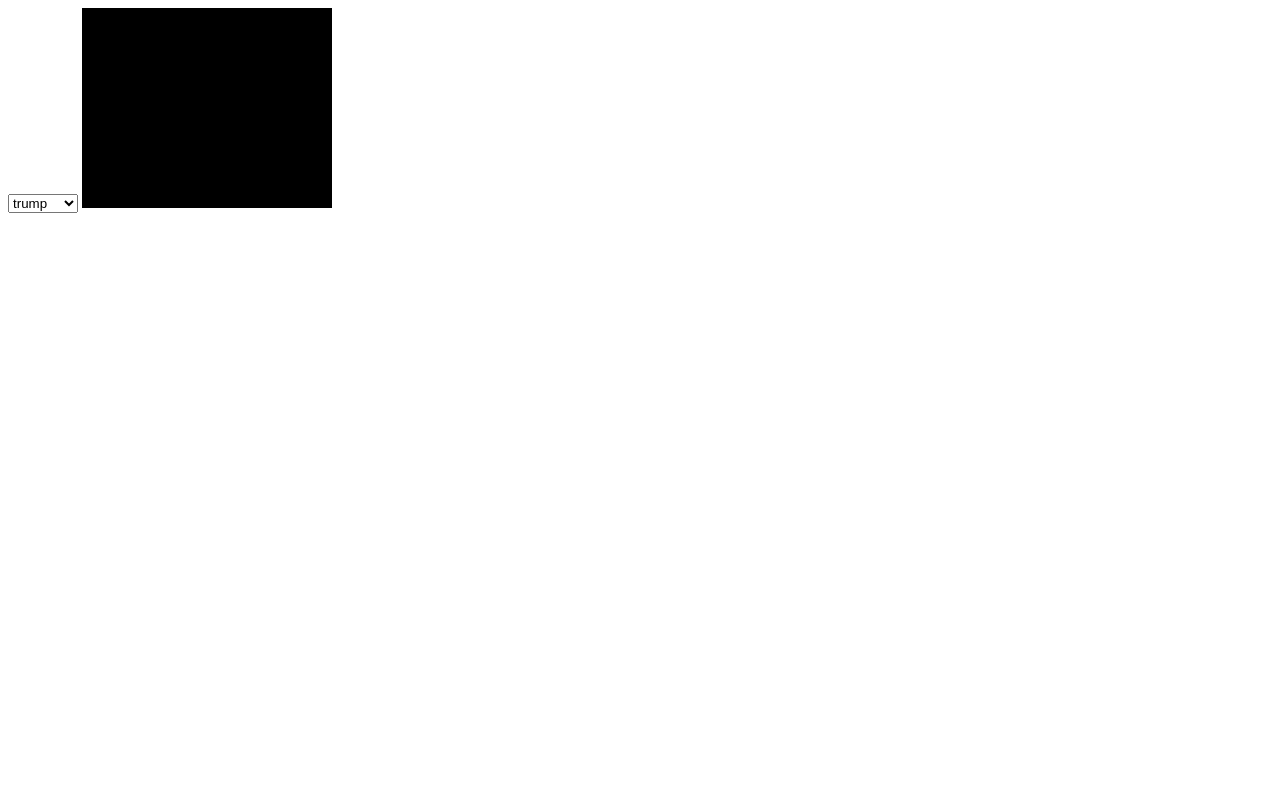
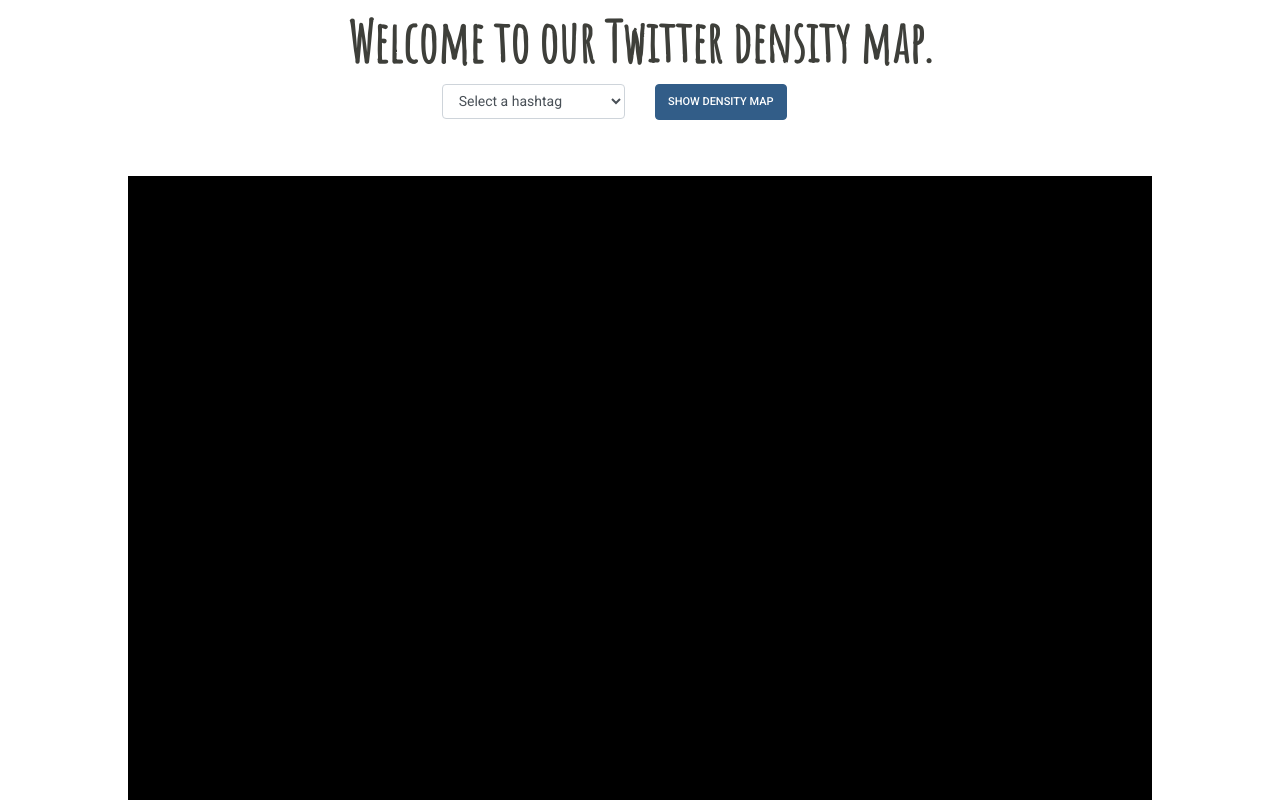
Before and after one commit to JustAnAccountForLearning/twitter-map, a Django app: page / in a window 1280 px wide. Run offline with Django 3.2, Linux system fonts and the light colour scheme; a map, chart or similar area stays blank; some libraries are stand-ins or nearby versions.

Commit message:
flesh out basic UI and index.js

```diff
--- /dev/null
+++ b/projectsite/application/helpers.py
@@ -0,0 +1,2 @@
+# This is where most back end workload should take place.
+# Functions can then be imported into and called from views.py
--- a/projectsite/application/models.py
+++ b/projectsite/application/models.py
@@ -3,14 +3,16 @@ import datetime
 from django.db import models
 from django.utils import timezone
 
+# This is the object that each line pulls from our database.
+# TODO: Update to correctly reflect the values stored in our database
 class Twitter(models.Model):
     content = models.CharField(max_length=280)
     hashtag = models.CharField(max_length=200)
     timestamp = models.DateTimeField()
     longitude = models.FloatField()
     latitude = models.FloatField()
+
     def __str__(self):
-        # TODO: What are we actually returning here?
-        return 0
+        return self.content
     def hashtagged(self):
         return self.hashtag
--- a/projectsite/application/static/application/index.js
+++ b/projectsite/application/static/application/index.js
@@ -1,6 +1,23 @@
 $(document).ready(function() {
+   // Find the canvas for map_canvas and find context.
    let canvas = document.getElementById("map_canvas");
    let ctx = canvas.getContext("2d");
+
+   // Find form and submit button
+   let form = document.getElementById("form");
+
+   // Fit canvas to window
+   canvas.width = window.innerWidth;
+   canvas.height = window.innerHeight;
+
+   // Fill it with a black square for now so we know where is is.
+   // Filling it from 10-90% height and width
    ctx.fillStyle = "#000000";
-   ctx.fillRect(0,0,250,200);
+   ctx.fillRect(canvas.width*.1, canvas.height*.05, canvas.width*.8, canvas.height*.8);
+
+   // Upon form submission.
+   form.onsubmit = function() {
+      // TODO: Validate that a new hashtag has been selected.
+      // TODO: Send AJAX request with the given hashtag.
+   };
 });
--- /dev/null
+++ b/projectsite/application/static/application/style.css
@@ -0,0 +1,18 @@
+html, body {
+    width: 100%;
+    height: 100%;
+    margin: 0px;
+    border: 0;
+    overflow: hidden; /*  Disable scrollbars */
+    display: block;  /* No floating content on sides */
+}
+
+/* Fonts can be selected from https://fonts.google.com/
+   Must also be changed in the layout.html
+   Current font sucks. */
+.heading {
+    text-align: center;
+    font-family: 'Amatic SC', cursive;
+    font-size: 400%;
+    font-weight: bold;
+}
--- a/projectsite/application/templates/application/index.html
+++ b/projectsite/application/templates/application/index.html
@@ -1,23 +1,44 @@
 {% extends "application/layout.html" %}
 
-{% block title %} index {% endblock %}
+{% block title %} Index {% endblock %}
 
 {% load static %}
+
+<!-- Load the javascript file for index -->
 {% block scripts %} <script src="{% static 'application/index.js' %}"></script> {% endblock %}
 
 {% block main %}
+<div class="container-fluid">
+    <form action="" onsubmit="{% static 'application/index.js' %}" id="form" method="POST">
+        <div class="form-group">
+            <div class="heading">Welcome to our Twitter density map.</div>
+            <div class="row">
+                <div class="input-group">
+                    <div class="col-md-4"></div>
+                    <div class="col-md-2">
+                        <!-- If a hashtag list is given, creates a drop down selection of the given tags. -->
                         {% if hashtag_list %}
-        <select name="my_name">
+                            <select class="form-control" name="select_tag">
                             {% for option in hashtag_list %}
                                 <option value="{{option}}">
                                 {{option}}
                                 </option>
                             {% endfor %}
                             </select>
-
                         {% else %}
                             <p>No options available.</p>
                         {% endif %}
-
-    <canvas id="map_canvas" width="250" height="200"></canvas></canvas>
+                    </div>
+                    <div class="col-md-2">
+                        <!-- Go button to send the ajax request and refresh image -->
+                        <button type="button" class="btn btn btn-primary" id="submit">Show Density Map</button>
+                    </div>
+                    <div class="col-md-4"></div>
+                </div>
+            </div>
+        </div>
+    </form>
+</div>
+<!-- Canvas which will allow us to draw our images -->
+<canvas id="map_canvas" width="80%" height="80%"></canvas></canvas>
 {% endblock %}
--- a/projectsite/application/templates/application/layout.html
+++ b/projectsite/application/templates/application/layout.html
@@ -1,21 +1,41 @@
+<!DOCTYPE html>
 <html lang="en">
     <head>
         {% block head %}
-            <link rel="stylesheet" href="style.css" />
-            <title>{% block title %}{% endblock %}</title>
+            <!-- Required meta tags -->
+            <meta charset="utf-8"/>
+            <meta name="viewport" content="width=device-width, initial-scale=1, shrink-to-fit=no"/>
+
+            {% load static %}
+
+            <!-- Custom fonts. More fonts can be found at https://fonts.google.com/ -->
+            <link href="https://fonts.googleapis.com/css?family=Amatic+SC" rel="stylesheet">
+
+            <!-- Loads the stylesheet -->
+            <link rel="stylesheet" type="text/css" href="{% static 'application/style.css' %}">
+
+            <!-- Bootstrap theme. Alternative themes at https://bootswatch.com -->
+            <link href="https://bootswatch.com/4/sandstone/bootstrap.min.css" rel="stylesheet"/>
+            <script src="https://maxcdn.bootstrapcdn.com/bootstrap/4.0.0-beta.2/js/bootstrap.min.js"></script>
+
+            <!-- Loads the D3.js (Data Driven Documents) source code -->
+            <script src="https://d3js.org/d3.v5.min.js"></script>
+
+            <!-- Loads the source code for jquery version 3.3.1 -->
+            <script src="https://ajax.googleapis.com/ajax/libs/jquery/3.3.1/jquery.min.js"></script>
+
+            <!-- Location for scripts to be added to additional templates -->
+            {% block scripts %}{% endblock %}
+
+            <!-- Title block -->
+            <title> Twitter App: {% block title %} {% endblock %} </title>
+
         {% endblock %}
-        {% load static %}
+    </head>
 
-        <script src="{% static "js/jquery-1.11.1.js" %}"></script>
-        <script src="{% static "js/rango-jquery.js" %}"></script>
-
-        <script src="https://ajax.googleapis.com/ajax/libs/jquery/1.11.1/jquery.min.js"></script>
-
-        {% block scripts %}{% endblock %}
-
-    </head>
     <body>
         {% block main %}
+
         {% endblock %}
     </body>
 </html>
--- a/projectsite/application/urls.py
+++ b/projectsite/application/urls.py
@@ -3,6 +3,6 @@ from django.urls import path
 from . import views
 
 urlpatterns = [
-    # ex: /application/
+    # Everything should be redirected to index
     path('', views.index, name='index'),
 ]
--- a/projectsite/application/views.py
+++ b/projectsite/application/views.py
@@ -7,6 +7,7 @@ def index(request):
     # tweet_list is unused at the moment. It orders ALL of the tweets by time stamp
     tweet_list = Twitter.objects.order_by('timestamp')
     # Super short list for now. Only allows #trump and #sanders
-    hashtag_list = ['trump', 'sanders']
+    hashtag_list = ['Select a hashtag', '#trump', '#sanders']
+
     context = {'hashtag_list': hashtag_list}
     return render(request, 'application/index.html', context)
```
Lines whose indentation alone changed are shown as unchanged.
